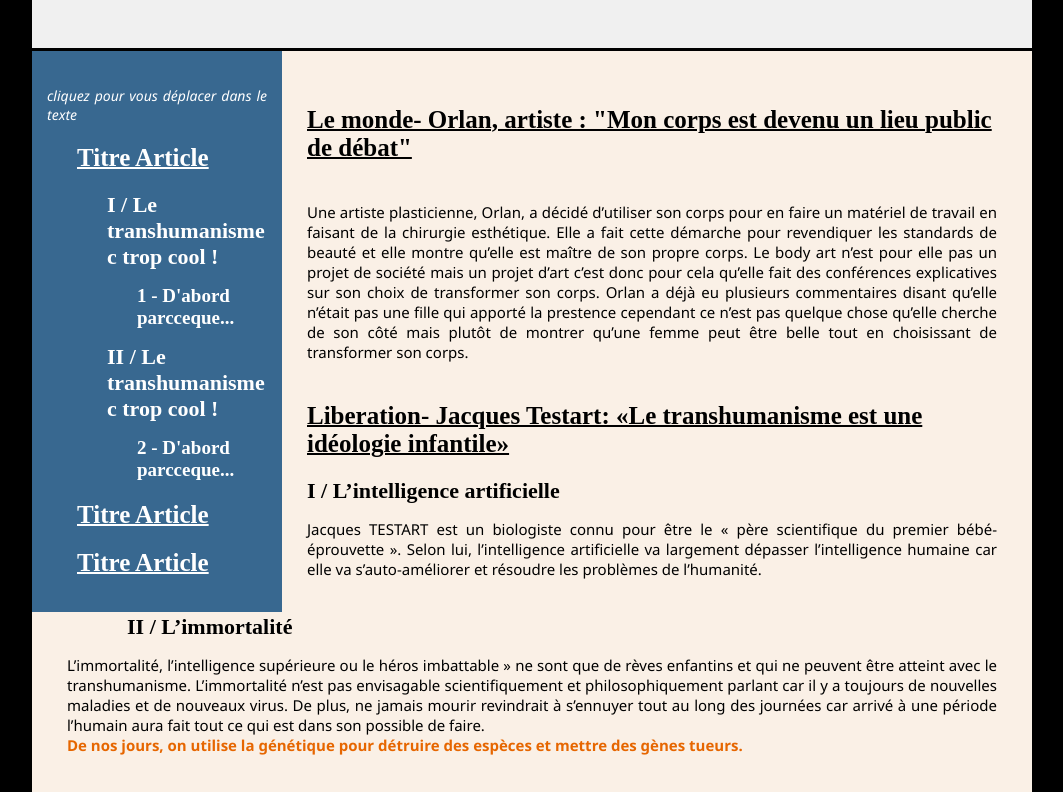
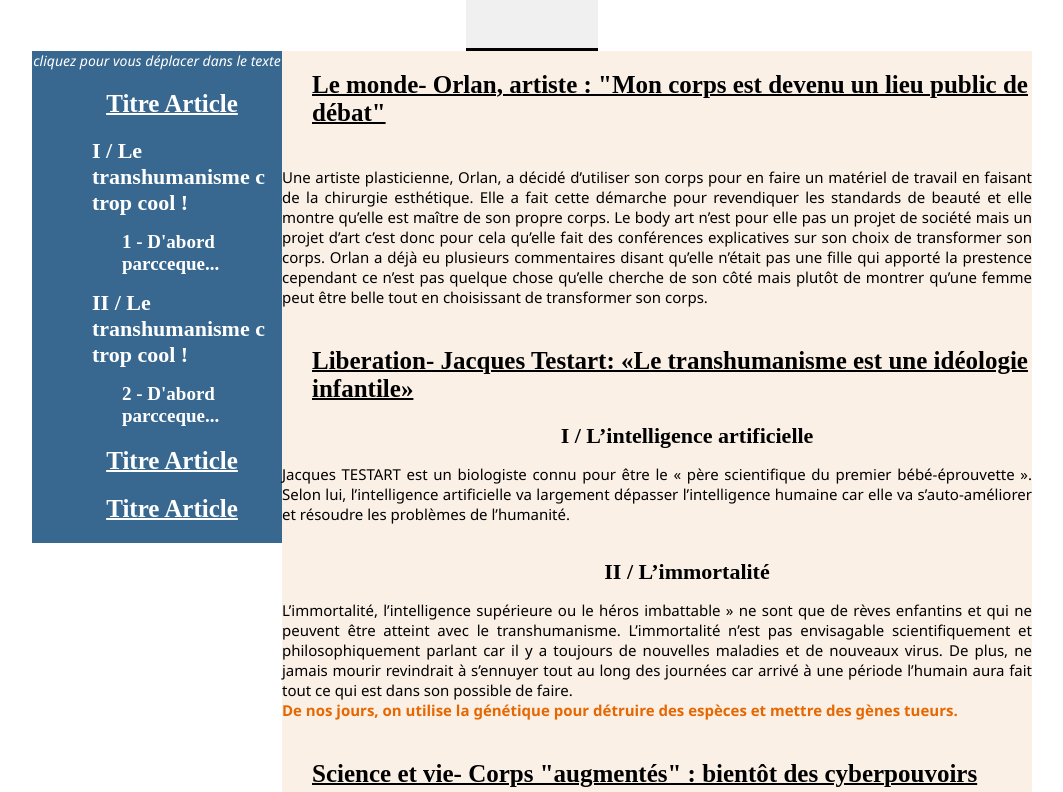
Before and after one commit to wldl/ptut, a plain HTML site: page ACCEUIL/AcceuilArticle.html in a window 1280 px wide. Shown: the part 69-861 px from the top of the page, without its empty margins (108-1171 px from the left). Drawn offline with Linux system fonts and the light colour scheme.

Commit message:
maj ACCUEIL

```diff
--- a/ACCEUIL/AcceuilArticle.html
+++ b/ACCEUIL/AcceuilArticle.html
@@ -38,7 +38,7 @@
 		-->
 	</div>
 
-<div id="article" >
+<div id="article" class="colone" >
 
 <!-- PARTIE VOLET-->
 
@@ -61,7 +61,7 @@
 
 <!-- PARTIE ARTICLE -->
 
-	<div id="texte">
+	<div id="texte" class="colone">
 		<!-- Article 1 -->
 		<h2>Le monde- Orlan, artiste : "Mon corps est devenu un lieu public de débat" </h2></br>
 
--- a/ACCEUIL/style.css
+++ b/ACCEUIL/style.css
@@ -1,14 +1,19 @@
 /*A FAIRE :
 
-	Ajouter la barre de titre et le fil d'arianne
-	Dimensioner correctement les div
-	Corriger les marges/padding des titres et du texte (article et navbar)
-	Ajouter la navbar superieure
+	*Allonger le volet jusqu'en bas
+	*Ajouter un cadre global à la page (deux border pour marquer délimitation sur larges
+	écrans)?
+
+	Terminer de gérer les marges et padding
+	*Gérer les marges et le pading des titres de gauche séparément de ceux de droite
+
+	*Ajouter la navbar superieure
 	Ajouter les ancres à la navbar latérale
 
 	...pour aller plus loin :
-	Faire disparaître la navbar en responsive design
-	Rendre la complétition de la navbar latérale automatique
+	*Rendre le volet de navigation retractable, et ajuster la taille de la zone texte
+	selon la position du volet
+	*Rendre la complétition de la navbar latérale automatique
 
 */
 
@@ -17,14 +22,19 @@
 	margin : auto ;
 	padding: 0 ;
 	box-sizing : border-box;
+	height : fit-content;
+	width : fit-content;
 	}
 
 	body{
 	font-family:"Segoe UI", sans-serif;
 	font-size: 15px;
 	max-width : 1000px;
-	background-color : black;
-	height : 100%;
+	}
+
+	#page{
+	border : solid black 3px;
+	background-color : yellow;
 	}
 
 	/*TEXTE*/
@@ -96,7 +106,6 @@
 
 	#titrePage{
 	font-size: 30px;
-	padding-left : 150px;
 	text-align : center;
 	}
 
@@ -118,15 +127,15 @@
 	/*paramètres graphiques*/
 	color : white;
 
-	padding:15px;
-	padding-top: 35px;
-	margin-right : 25px;
+	//padding:15px;
+	//padding-top: 35px;
+	//margin-right : 25px;
 
 	background-color: #386890;
 
-	float:left;
-	width : 250px;
-	height : 100%
+	float : left;
+	width : 25%;
+	height : 100%;
 	}
 
 	/*Titres*/
@@ -134,17 +143,19 @@
 
 /*ARTICLE*/
 
-	#article, #texte, #volet{
+	/*#article, #texte, #volet{
 		height : 100%;
-	}
+	}*/
 	#texte{
 	/*Reset des numérotations de titres*/
 	counter-reset : h2 h3 h4;
 
 	/*paramètres graphiques*/
-	padding:35px;
+	//padding:35px;
 	background-color: #faf0e6;
-	width : 100%;
+
+	float : left;
+	width:75%;
 	}
 
 	/*MISES EN VALEUR*/
```
